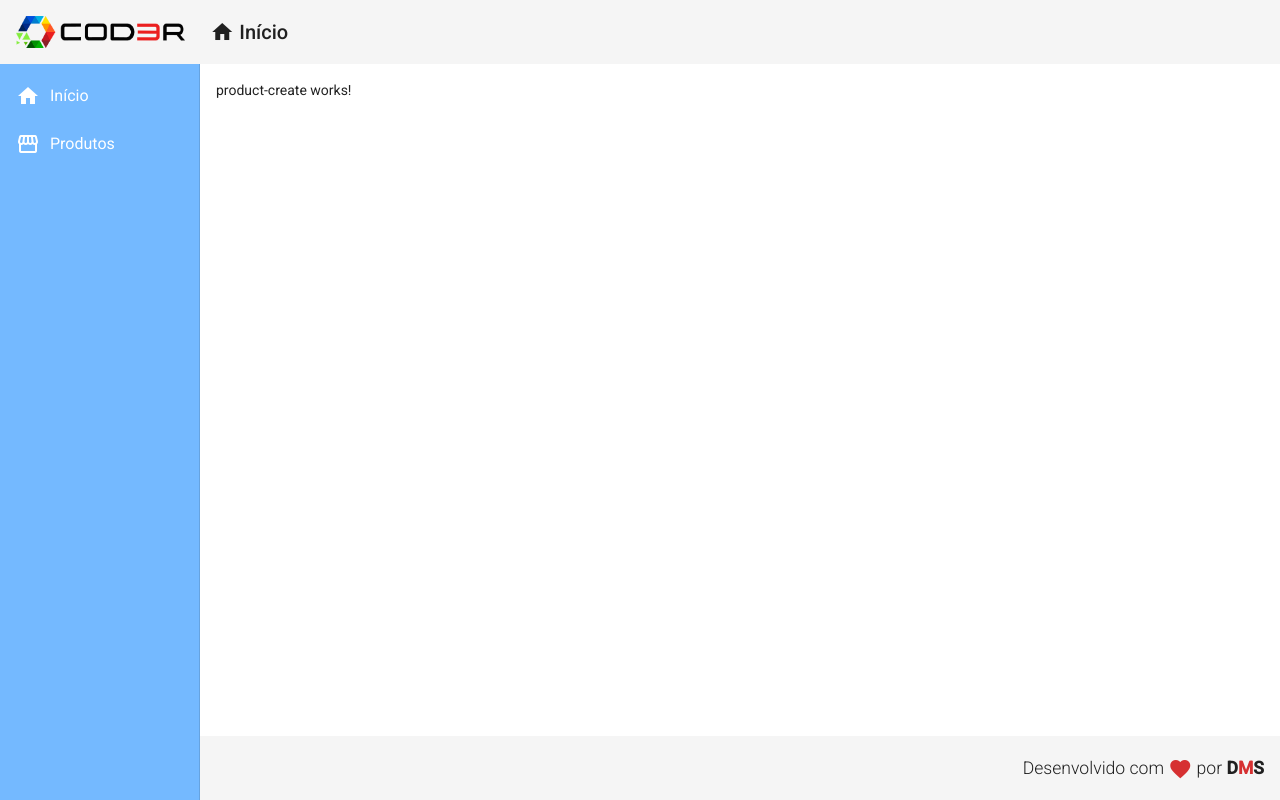
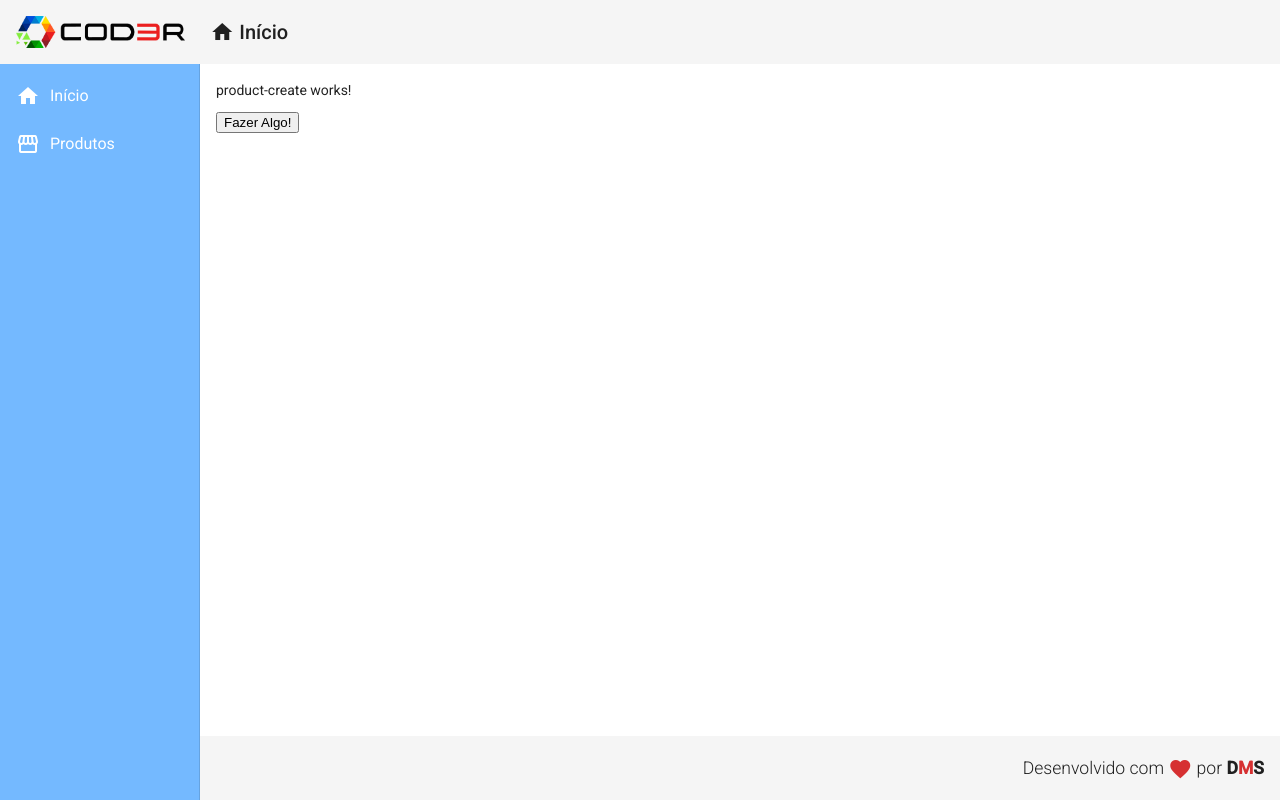
Before and after one commit to DayanMonteiro/Angular, an Angular app in the folder CRUD/frontend/: page /products/create in a window 1280 px wide. Built offline with nearby package versions, Linux system fonts and the light colour scheme.

Commit message:
exemplos de bindings

```diff
--- a/CRUD/frontend/src/app/components/product/product-create/product-create.component.html
+++ b/CRUD/frontend/src/app/components/product/product-create/product-create.component.html
@@ -1 +1,4 @@
-<p>product-create works!</p>
+<p [id]="propLegal" >product-create works!</p>
+
+
+<button (click)="fazerAlgo()">Fazer Algo!</button>
--- a/CRUD/frontend/src/app/components/product/product-create/product-create.component.ts
+++ b/CRUD/frontend/src/app/components/product/product-create/product-create.component.ts
@@ -7,9 +7,15 @@
 })
 export class ProductCreateComponent implements OnInit {
 
+  propLegal = "qualquer"
+
   constructor() { }
 
   ngOnInit(): void {
   }
 
+  fazerAlgo(): void {
+    console.log('Fazendo algo!')
+  }
+
 }
```
